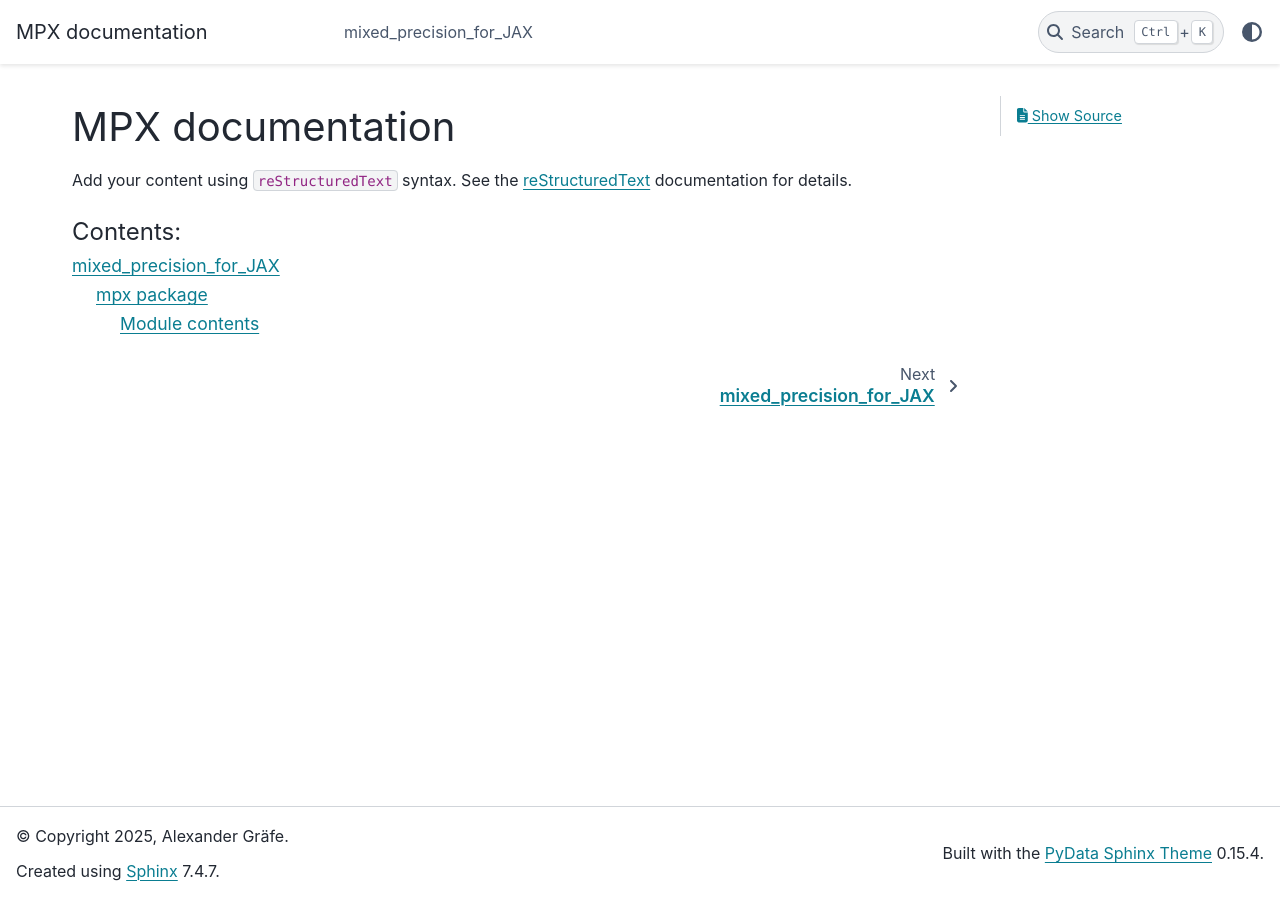
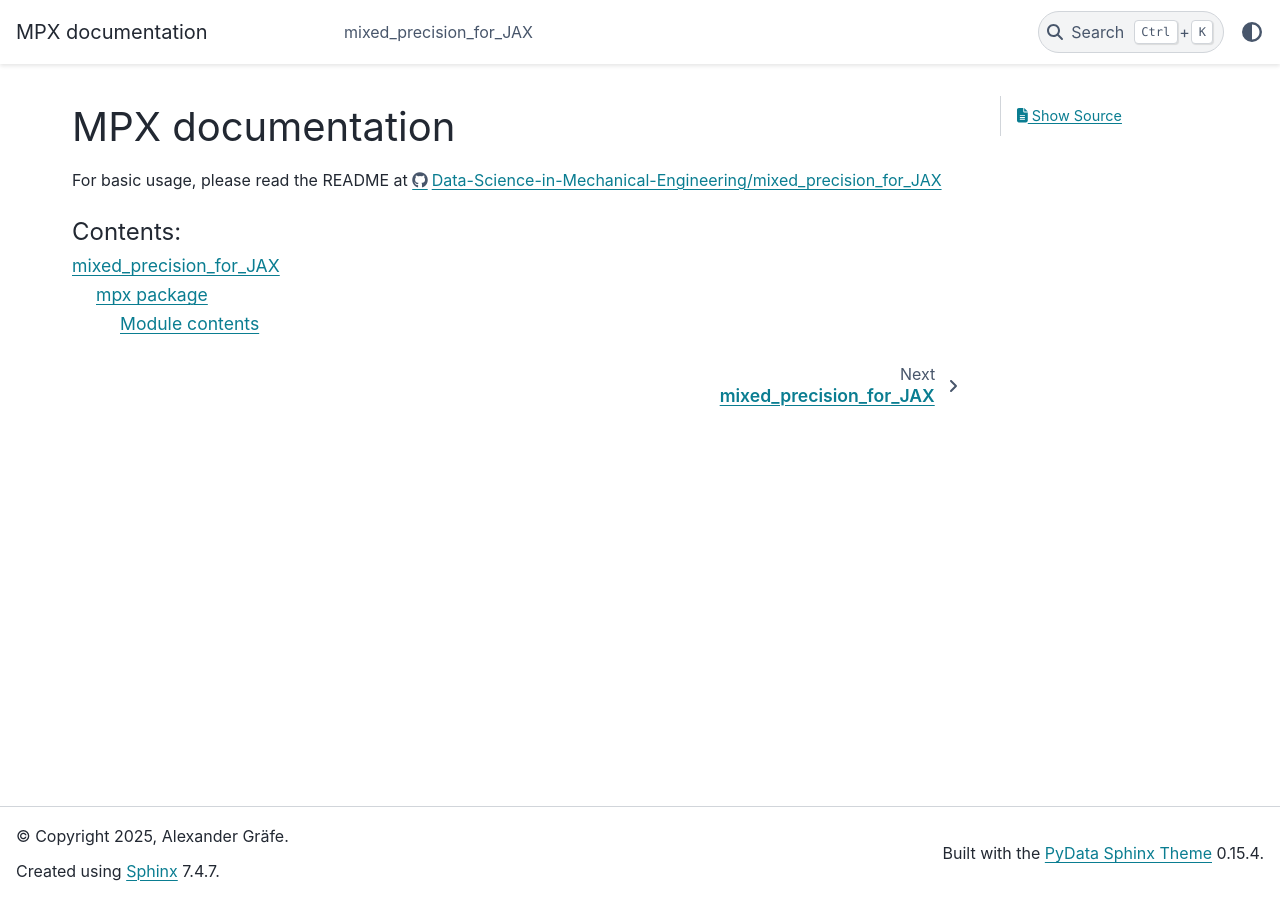
Before and after one commit to Data-Science-in-Mechanical-Engineering/mixed_precision_for_JAX, a Sphinx documentation site: the page built from docs/index.rst, in a window 1280 px wide. Built offline with Sphinx 7.4.7 and the PyData theme 0.15.4, drawn with Linux system fonts in a browser that asks for light colours.

Commit message:
updated docs

```diff
--- a/docs/index.rst
+++ b/docs/index.rst
@@ -6,9 +6,7 @@
 MPX documentation
 =================
 
-Add your content using ``reStructuredText`` syntax. See the
-`reStructuredText <https://www.sphinx-doc.org/en/master/usage/restructuredtext/index.html>`_
-documentation for details.
+For basic usage, please read the README at https://github.com/Data-Science-in-Mechanical-Engineering/mixed_precision_for_JAX/
 
 
 .. toctree::
```
